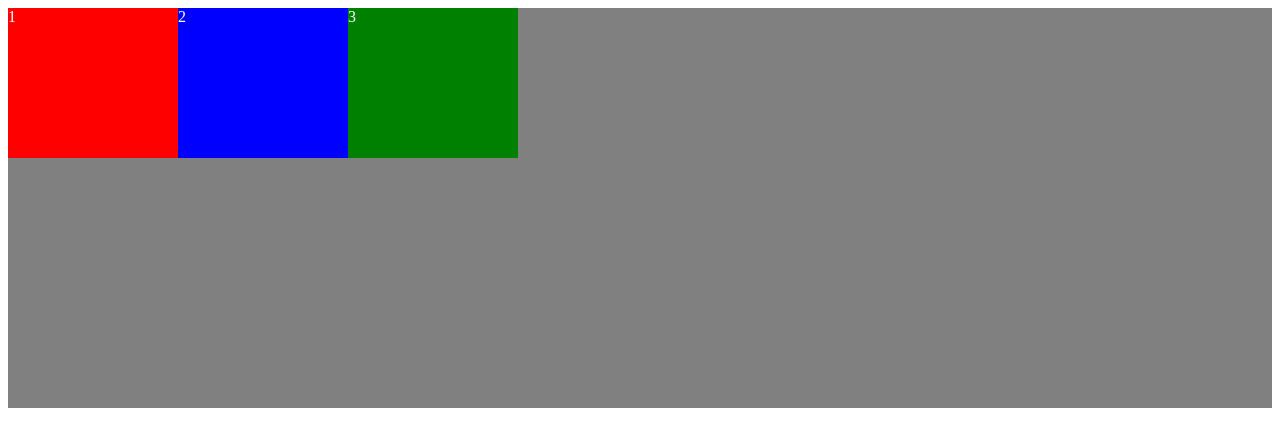
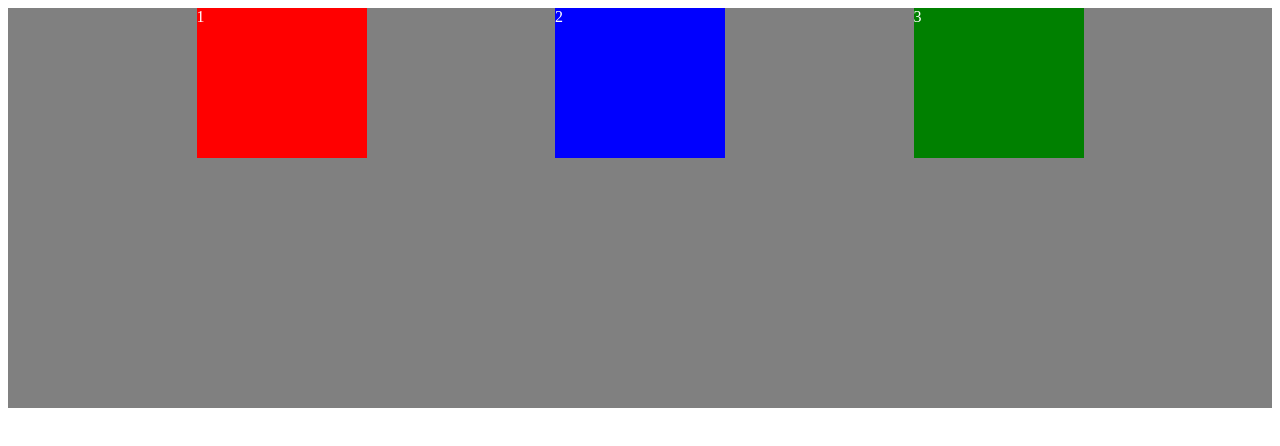
Before and after one commit to Davisilvas/advanced-study-of-css, a plain HTML site: page index.html in a window 1280 px wide. Drawn offline with Linux system fonts and the light colour scheme.

Commit message:
learned justify content

```diff
--- a/style.css
+++ b/style.css
@@ -1,9 +1,15 @@
 .container{
     display: flex;
     /*flex-flow: row wrap;*/
+    /*flex-direction: row-reverse;*/
     flex-direction: row;
 
-    justify-content: ;
+    /*justify-content:flex-end;*/
+    /*justify-content:flex-start;*/
+    /*justify-content:center;*/
+    /*justify-content:space-between;*/
+    /*justify-content: space-around;*/
+    justify-content: space-evenly;
 
 
     height: 400px;
```
